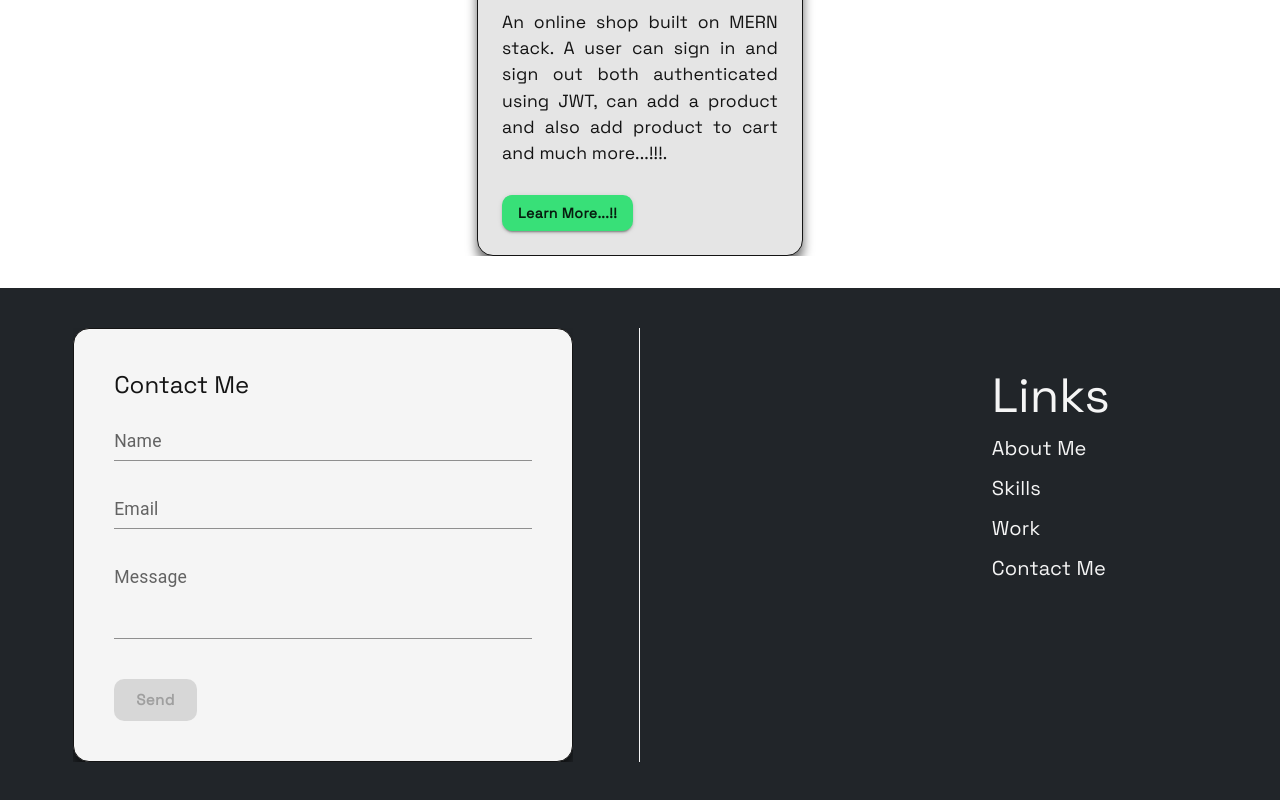
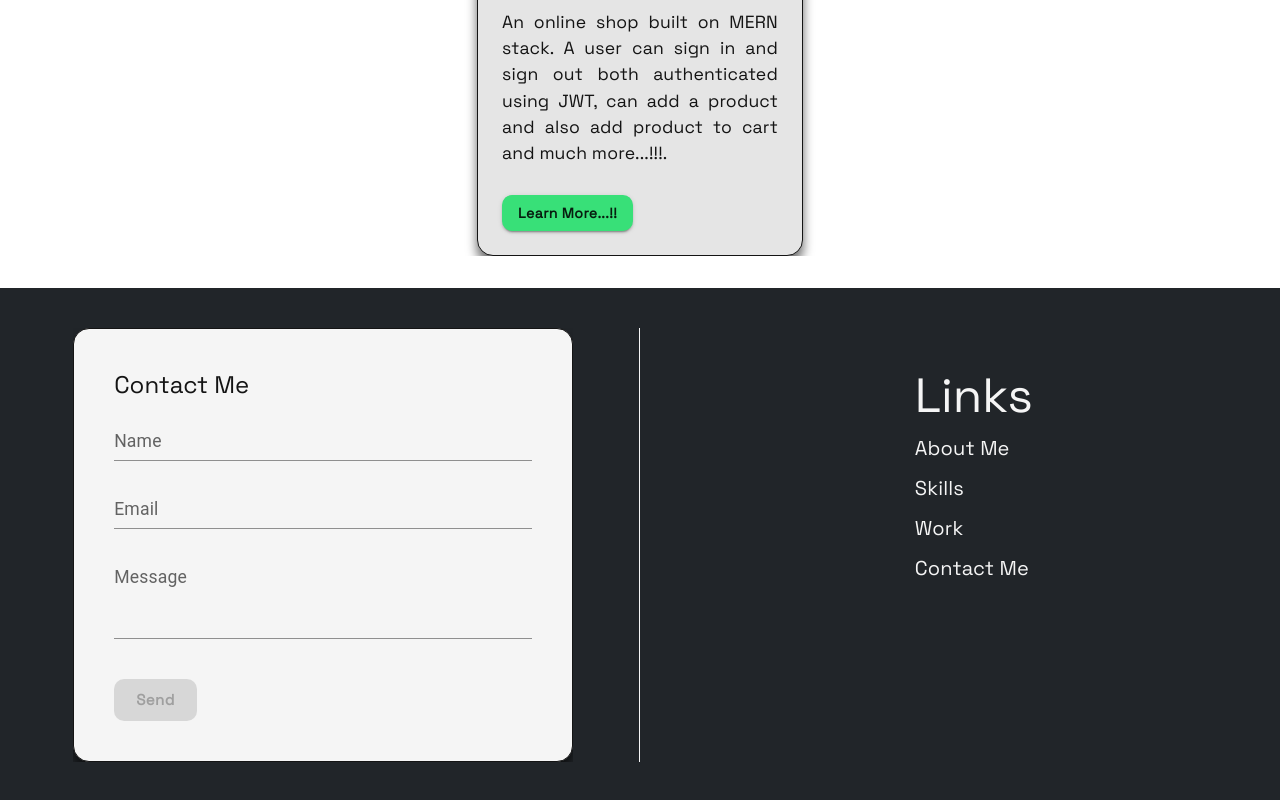
Before and after one commit to surewander/portfolio, a React (Vite) app: page / in a window 1280 px wide. Shown: the part 1836-2636 px from the top of the page. Built offline with nearby package versions, Linux system fonts and the light colour scheme.

Commit message:
final tweeks resolved

```diff
--- a/src/components/FooterComponent.jsx
+++ b/src/components/FooterComponent.jsx
@@ -456,7 +456,7 @@ const FooterComponent = () => {
                         width: {
                             md: '60%'
                         }
-                    }} xs={5} textAlign={'start'} >
+                    }} xs={11} textAlign={'start'} >
                         <Reveal hidden={{ opacity: 0, y: 100 }} visible={{ opacity: 1, y: 0 }} >
                             <Typography mb={1} variant="h3"
                             >
--- a/src/components/WorkComponent.jsx
+++ b/src/components/WorkComponent.jsx
@@ -74,10 +74,10 @@ const WorkComponent = () => {
                                 <Grid mt={0.5} pl={3} pb={3}>
                                     <a href={'https://mern-shop-milan.netlify.app/'}>
 
-                                    </a>
                                     <Button variant="contained" color="primary">
                                         Learn More...!!
                                     </Button>
+                                    </a>
                                 </Grid>
 
                             </Grid>
```
